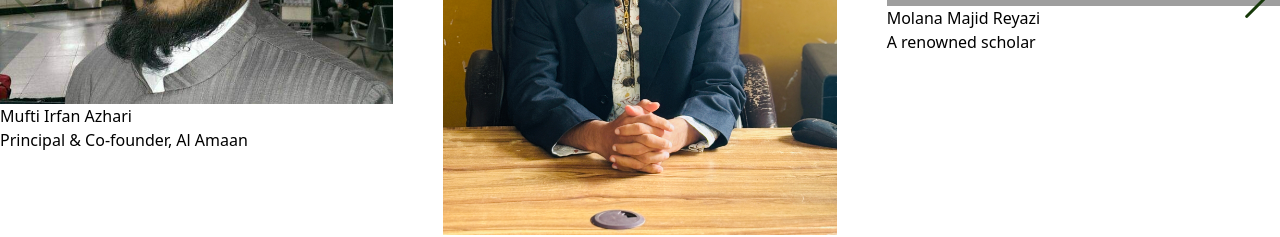
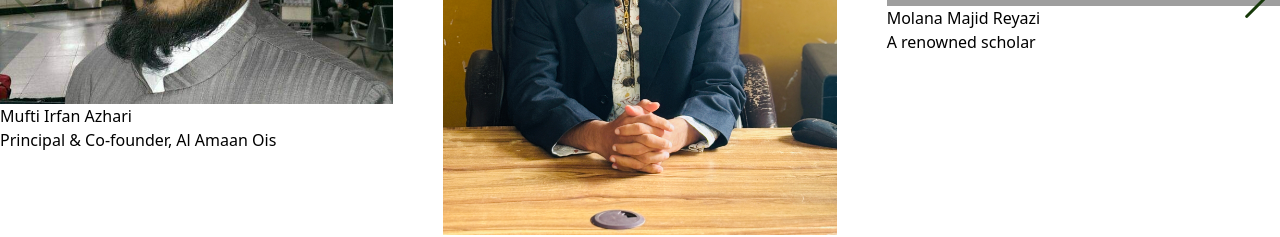
Before and after one commit to Arman-ali1/alamaanois, a React (Vite) app in the folder frontend/: page / in a window 1280 px wide. Shown: the part 4380-4617 px from the top of the page. Built offline with nearby package versions, Linux system fonts and the light colour scheme; grey boxes are pictures that could not be loaded.

Commit message:
Update teacher's name in OurteachersSection component

```diff
--- a/frontend/src/components/home/OurteachersSection.jsx
+++ b/frontend/src/components/home/OurteachersSection.jsx
@@ -65,7 +65,7 @@ const OurteachersSection = () => {
               />
 
               <h3 className="text-2xl font-medium mb-2">Mufti Irfan Azhari</h3>
-              <p>Principal & Co-founder, Al Amaan</p>
+              <p>Principal & Co-founder, Al Amaan Ois</p>
             </div>
           </SwiperSlide>
           <SwiperSlide>
```
